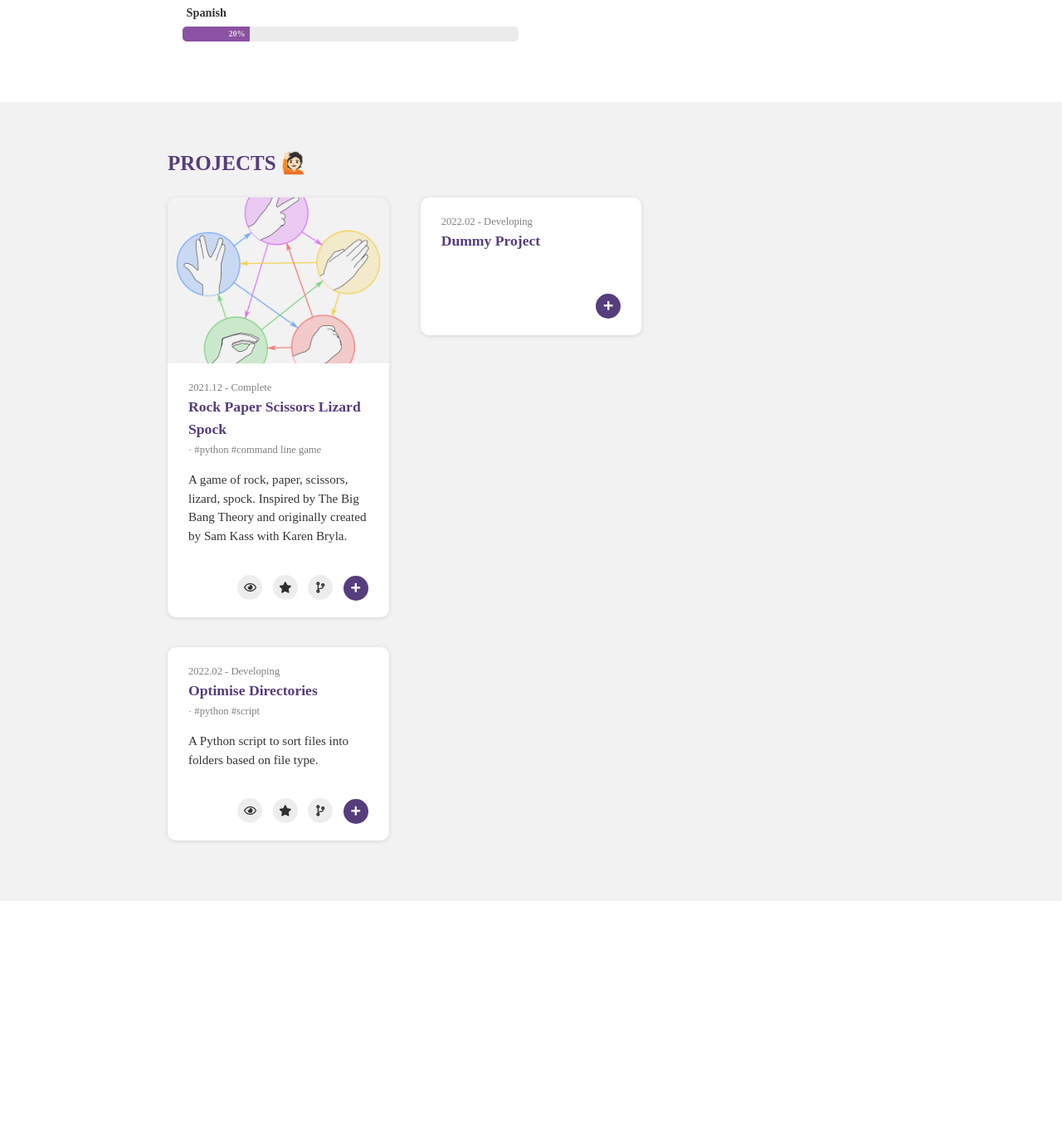
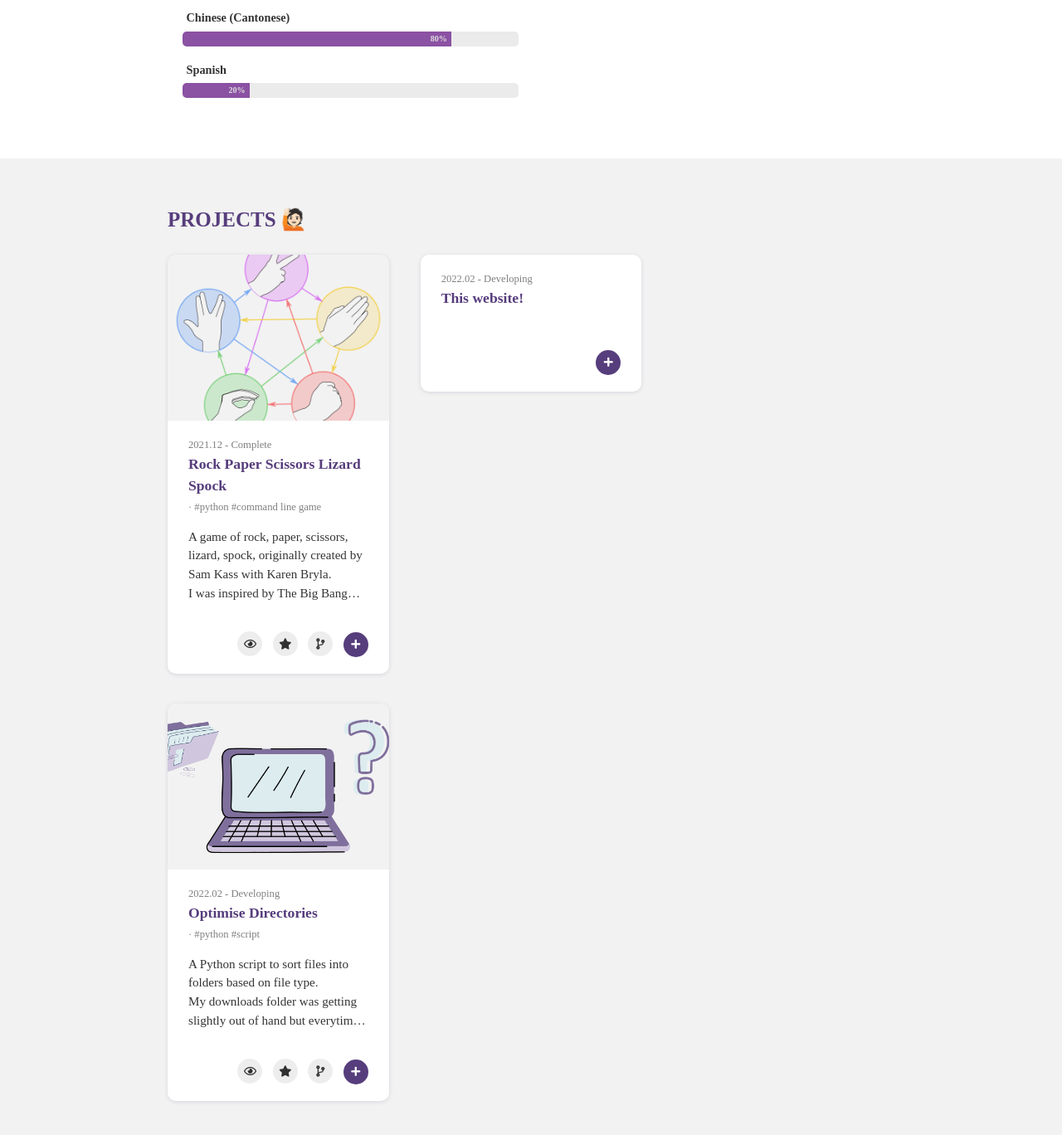
Before and after one commit to cherylouyang/cherylouyang.github.io, a Jekyll site: the page built from portfolio.html, in a window 1280 px wide and 1400 px high, scrolled down 1106 px. Shown: the top 1368 px of the window at 83% size. Built offline with Jekyll 4.4.1, drawn with Linux system fonts in a browser that asks for light colours; nearby versions of some CDN libraries; some web fonts are replaced; before the commit the page ends 2192 px from its top, so only the background shows below that; some of the changed text lies outside the part shown.

Commit message:
Update profile, skills & projects - change profile image and description - include more programming languages as skills - complete RPSLS proj and add optimise directory proj

```diff
--- a/_config.yml
+++ b/_config.yml
@@ -9,9 +9,11 @@
 
   # Profile Settings
   profile :
-    image : assets/img/smile.png
+    image : assets/img/profile.png
     username : Cheryl Ouyang
-    description : just a gal exploring the realm of software & technology
+    description : exploring the realm of software & technology
+        <br>
+        favourite hobbies ~ reading, photography & playing sport
     experience :
       - start : 2022/01
         end : 2022/02
@@ -30,6 +32,14 @@
         value : 90  # Percent value
       - skill : C
         value : 85  # Percent value
+      - skill : Java
+        value : 80  # Percent value
+      - skill : SQL
+        value : 85  # Percent value
+      - skill : C#
+        value : 75  # Percent value
+      - skill : HTML
+        value : 70  # Percent value
     languages :
       - skill : English
         value : 100  # Percent value
--- a/_data/projects.yml
+++ b/_data/projects.yml
@@ -6,42 +6,54 @@
     date : 2021.12 - Complete
     title : Rock Paper Scissors Lizard Spock
     summary : Who doesn't love a twist on a classic game?
-    description : A game of rock, paper, scissors, lizard, spock. Inspired by The Big Bang Theory and originally created by Sam Kass with Karen Bryla.
+    description :
+          A game of rock, paper, scissors, lizard, spock, originally created by Sam Kass with Karen Bryla.
+          <br>
+          I was inspired by The Big Bang Theory and I was curious to see the different ways I could bring this game to life.
     skills:
         - python
         - command line game
     contents :
         - title : 1. Classic scissors, paper, rock
-          image : home.png
-          description : <li>Responsive Layout</li>
-            <li>User Profile</li>
-            <li>Tags</li>
-            <li>Projects</li>
-            <li>Pagination</li>
+          image : scissorsPaperRock.png
+          description :
+            I wanted to brush up on my Python skills and entertain myself in the process, so I decided to code up a command line game.
+            <br>
+            <li>Takes in a number representing scissors, paper, or rock to eliminate the possibility of spelling errors</li>
+            <li>Ensures that input is within the range [0,2]</li>
+            <li>Calculates the result by comparing numbers</li>
+            <li>Allows for infinite loops of the game at the discretion of the user</li>
         - title : 2. A twist on the classic
-          image : tags.png
-          description : <li>Responsive Layout</li>
-            <li>Tags</li>
-        - title : 3. yey
-          image :
-          description : <li>project</li>
-            <li>test</li>
-            <li>test1</li>
-            <li>test2</li>
-            <li>test3</li>
+          image : lizardSpock.png
+          description :
+            <li>Takes in a string that checks for spelling errors</li>
+            <li>Ensures that the option chose is within the required [rock, paper, scissors, lizard, spock]</li>
+            <li>Draws result from a string that contains all possible combinations and their results</li>
+            <li>Allows for infinite loops</li>
 
 - project :
     print : True # If 'False' is selected, it will not be displayed in 'home.html > aside > .proj-content'.
     modal : True # If 'True' is selected, modal can open in 'portfolio.html'.
     url : https://github.com/cherylouyang/optimise-directory # Full URL
-    image : # path: assets/project/
+    image : optimiseFolder.png # path: assets/project/
     date : 2022.02 - Developing
     title : Optimise Directories
-    summary :
+    summary : Too lazy to sort your downloads folder?
     description : A Python script to sort files into folders based on file type.
+            <br>
+            My downloads folder was getting slightly out of hand but everytime I wanted to go through it, I got overwhelmed at the sheer number of files crammed into the one folder.
+            <br>
+            So I decided to split them up and sort them into separate folders based on their file type.
     skills:
         - python
         - script
+    # contents :
+    #     - title:
+    #       image:
+    #       description :
+    #         My downloads folder was getting slightly out of hand but everytime I wanted to go through it, I got overwhelmed at the sheer number of files crammed into the one folder.
+    #         <br>
+    #         So I decided to split them up and sort them into separate folders based on their file type.
 
 - project :
     print : True # If 'False' is selected, it will not be displayed in 'home.html > aside > .proj-content'.
@@ -49,6 +61,6 @@
     url :  # Full URL
     image : # path: assets/project/
     date : 2022.02 - Developing
-    title : Dummy Project
-    summary : This is Dummy
+    title : This website!
+    summary : A more interesting resume format.
     description :
```
Also changed, not shown: assets/img/profile.png (added), assets/project/lizardSpock.png (added), assets/project/optimiseFolder.png (added), assets/project/scissorsPaperRock.png (added).
